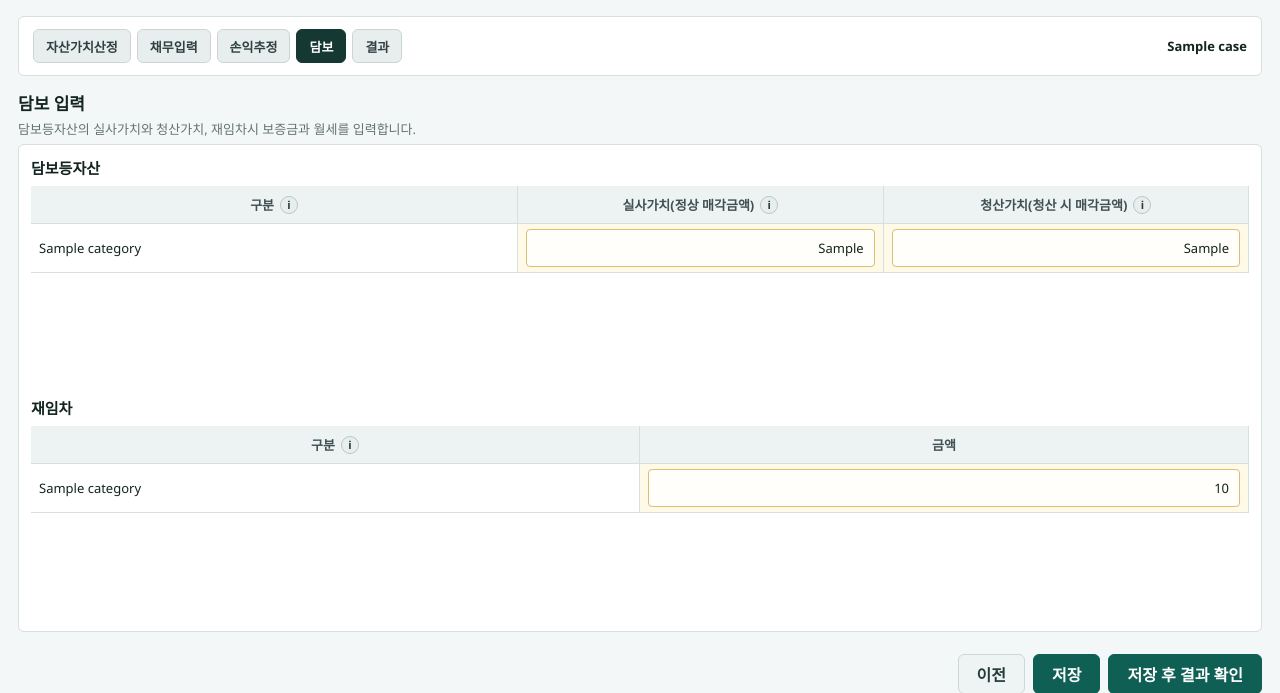
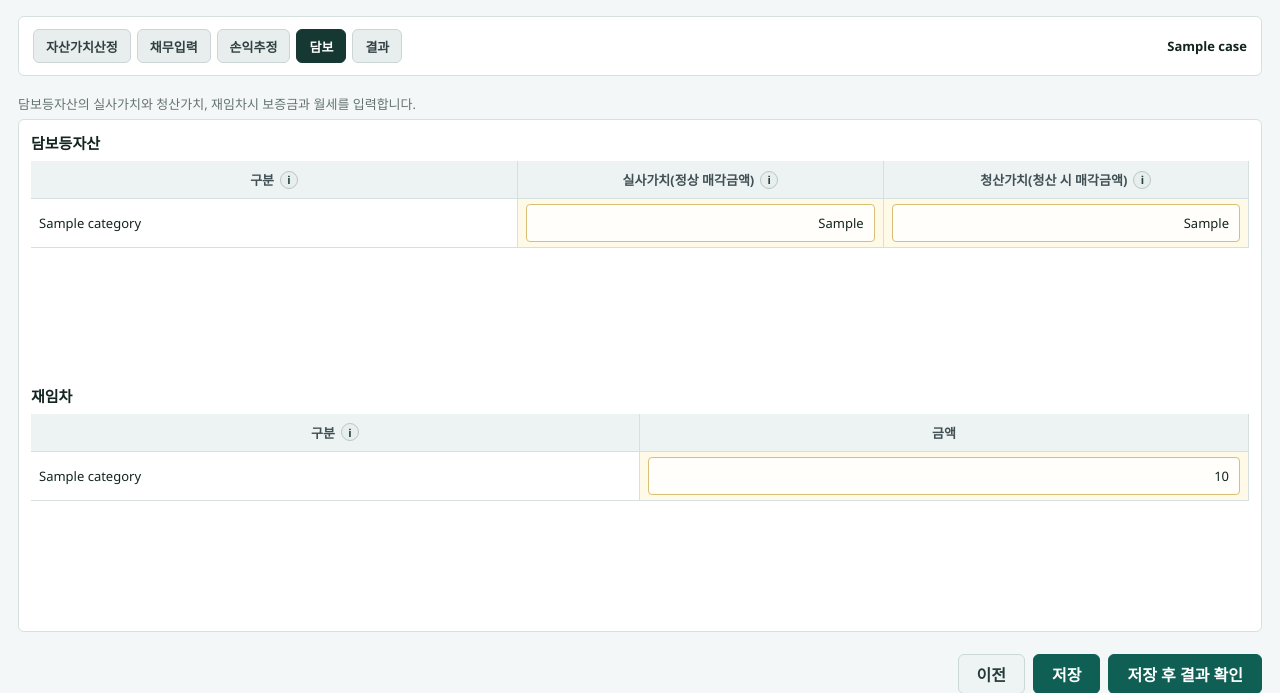
Before and after one commit to softbrain75/restart, a Flask app: template templates/collateral.html in a window 1280 px wide. Shown: the part 89-782 px from the top of the page. Run offline with Flask 3, Linux system fonts and the light colour scheme; the template is opened without the code that fills it: most values are stand-ins (such as "Sample title", 1, 10 or a date in 2020).

Commit message:
Remove duplicate collateral heading

```diff
--- a/templates/collateral.html
+++ b/templates/collateral.html
@@ -15,7 +15,6 @@
 
     <section class="section-header">
       <div>
-        <h2>담보 입력</h2>
         <p>담보등자산의 실사가치와 청산가치, 재임차시 보증금과 월세를 입력합니다.</p>
       </div>
     </section>
```
